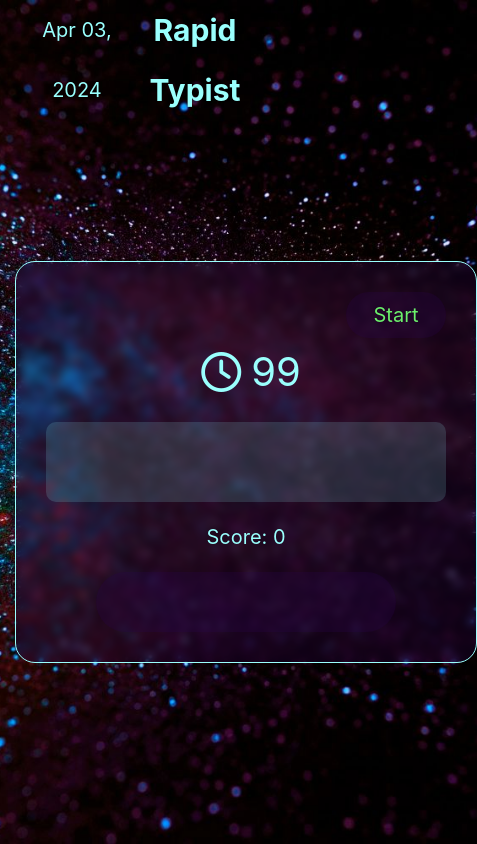
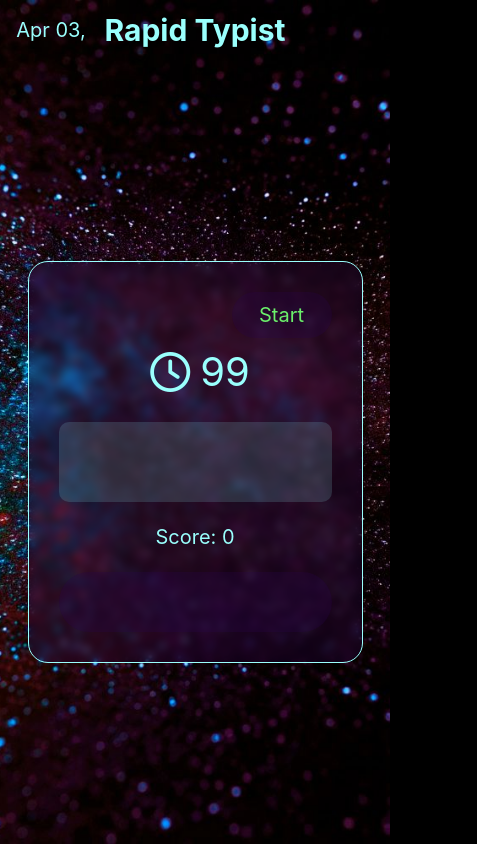
Before and after one commit to HenryBreukelman/rapid-typist, a website with bundled scripts: page index.html in a window 390 px wide. Shown: the whole page, 477 px wide, since content can reach past the window. Built offline with nearby package versions, Linux system fonts and the light colour scheme.

Commit message:
made more responsiv

```diff
--- a/assets/script/index.js
+++ b/assets/script/index.js
@@ -33,13 +33,15 @@ const userInput = utils.select('.user-input');
 let gameRunning = false;
 let setTime;
 let newList;
-let gameScore = 0
+let gameScore = 0;
 
-const gameMusic = new Audio('./assets/media/music.mp3')
-gameMusic.type = "audio/mp3"
+const gameMusic = new Audio('./assets/media/music.mp3');
+gameMusic.type = "audio/mp3";
+gameMusic.volume = 0.7;
 
-const correct = new Audio('./assets/media/correct.mp3')
-correct.type = "audio/mp3"
+const correct = new Audio('./assets/media/correct.mp3');
+correct.type = "audio/mp3";
+
 /*
   functions
 */
@@ -102,8 +104,8 @@ function newWord() {
 }
 
 function restartGame() {
-  resetGame()
-  startGame()
+  resetGame();
+  startGame();
 }
 
 function resetGame() {
@@ -116,12 +118,12 @@ function resetGame() {
   userInput.value = '';
   word.innerText = ''
   gameScore = 0;
-  stopMusic()
+  stopMusic();
 }
 
 function stopMusic () {
-  gameMusic.pause()
-  gameMusic.currentTime = 0
+  gameMusic.pause();
+  gameMusic.currentTime = 0;
 }
 
 /*
--- a/assets/style/index.css
+++ b/assets/style/index.css
@@ -48,7 +48,8 @@ header {
 }
 
 .header {
-  width: 200px;
+  width: 20%;
+  overflow: hidden;
 }
 
 .date {
@@ -128,7 +129,8 @@ i {
   border-radius: 10px;
   font-size: 48px;
   font-weight: 600;
-  width: 400px;
+  width: 70svw;
+  max-width: 400px;
   height: 80px;
   user-select: none;
 }
@@ -141,7 +143,8 @@ i {
   cursor: pointer;
   font-size: 30px;
   margin-top: 20px;
-  width: 300px;
+  width: 70svw;
+  max-width: 300px;
   height: 60px;
   transition: all 0.25s ease-in-out;
 
```
